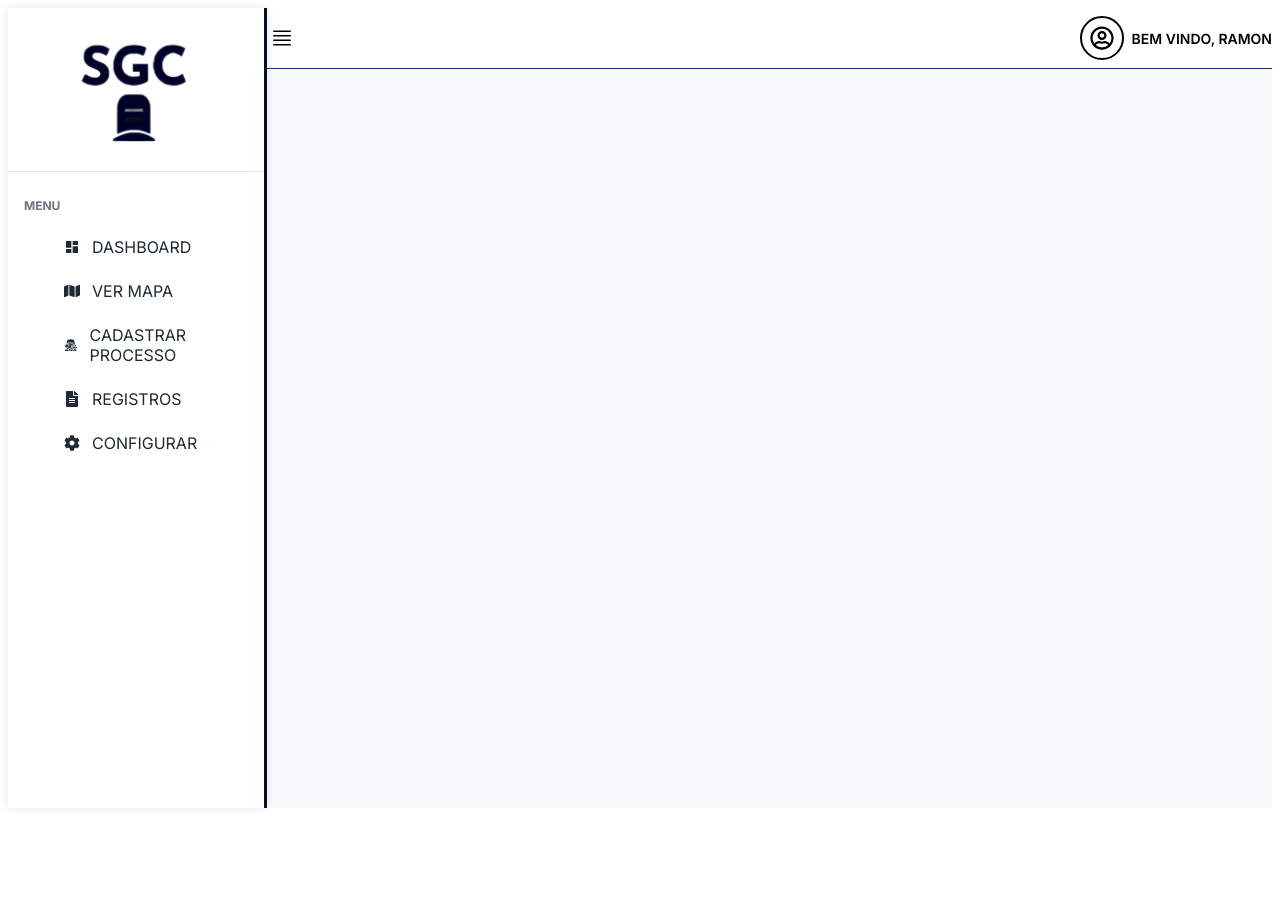
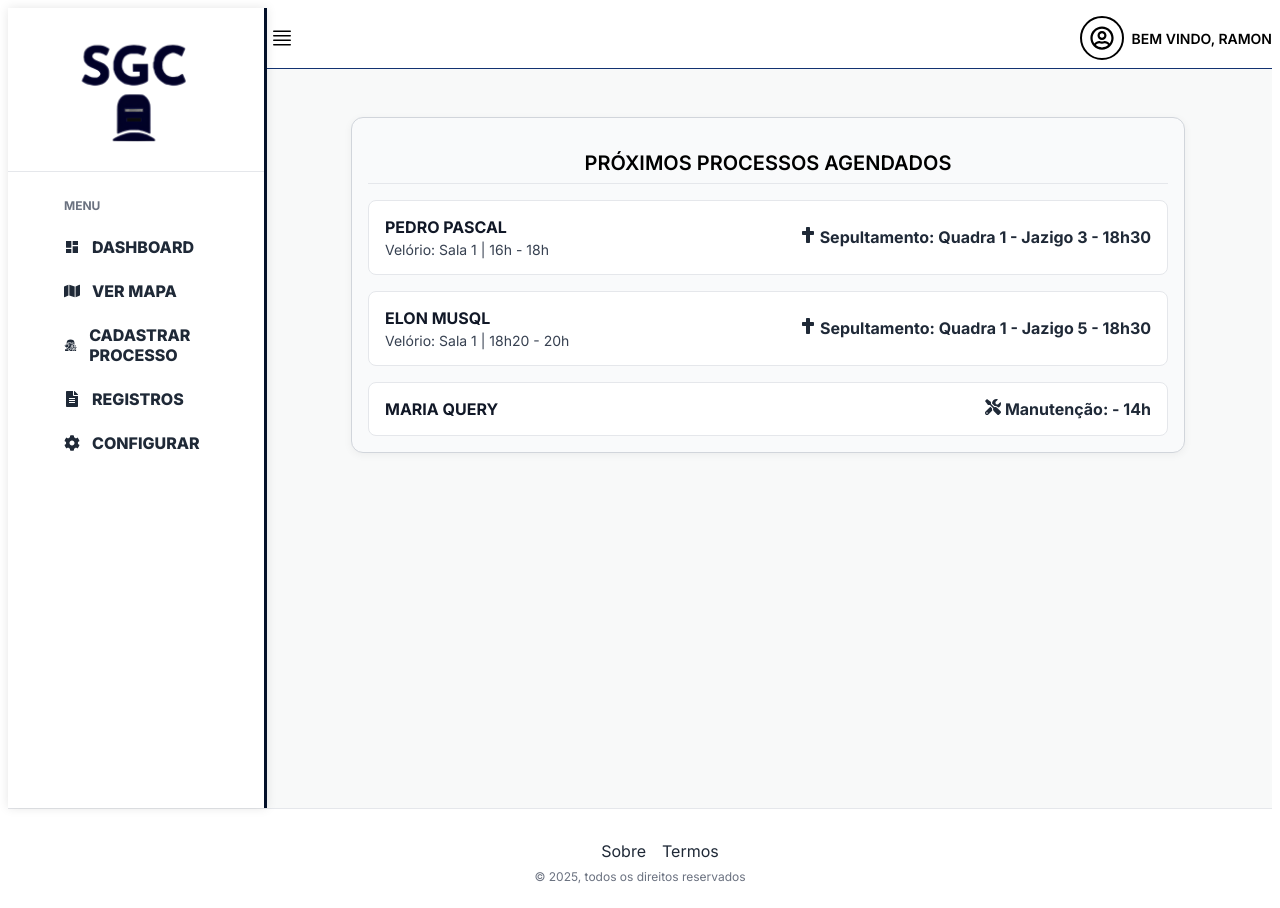
Before and after one commit to ramonlopes23/fatec-lab-sgc-front-end, a React (Vite) app in the folder front-cemiterio/: page / in a window 1280 px wide. Before the commit the page ends 816 px from the top, so only its background shows below. Built offline with nearby package versions, Linux system fonts and the light colour scheme.

Commit message:
Front:em andamento

```diff
--- a/front-cemiterio/src/App.jsx
+++ b/front-cemiterio/src/App.jsx
@@ -1,7 +1,9 @@
 import React from 'react';
-import MainLayout from './layout/mainlayout';
+import MainLayout from './layout/MainLayout';
+import Footer from './components/Footer';
 import { BrowserRouter} from "react-router-dom";
 import '../styles.css';
+import Dashboard from './components/Dashboard';
 
 
 export default function App(){
@@ -10,7 +12,7 @@ export default function App(){
     <BrowserRouter>
     <div className="flex">
       <MainLayout />
-
+      <Footer />
       <main className="flex-1 p-6">
         {/* <AppRoutes /> */}
       </main>
--- /dev/null
+++ b/front-cemiterio/src/components/Dashboard/index.jsx
@@ -0,0 +1,71 @@
+import React from "react";
+import { DashboardWrapper, Card, CardHeader, CardBody, ProcessItem, ProcessInfo, ProcessAction } from "./styles";
+import {FaCross} from "react-icons/fa";
+import { FaSkullCrossbones } from "react-icons/fa";
+import {FaTools} from "react-icons/fa";
+
+export default function Dashboard() {
+
+    const icones ={
+        Sepultamento:<FaCross />,
+        Exumação:<FaSkullCrossbones />,
+        Manutenção:<FaTools />
+    };
+
+    const processos = [
+        {
+            id: 1,
+            nome: "PEDRO PASCAL",
+            tipo: "Sepultamento",
+            velorio: "Sala 1 | 16h - 18h",
+            local: "Quadra 1 - Jazigo 3",
+            horario: "18h30",
+        },
+
+        {
+            id: 2,
+            nome: "ELON MUSQL",
+            tipo: "Sepultamento",
+            velorio: "Sala 1 | 18h20 - 20h",
+            local: "Quadra 1 - Jazigo 5",
+            horario: "18h30",
+        },
+
+        {
+            id: 3,
+            nome: "MARIA QUERY",
+            tipo: "Manutenção",
+            velorio: null,
+            local: "",
+            horario: "14h",
+        },
+
+    ];
+
+
+    return(
+        <DashboardWrapper>
+            <Card>
+                <CardHeader>PRÓXIMOS PROCESSOS AGENDADOS</CardHeader>
+                <CardBody>
+                    {processos.map((p)=>(
+                        <ProcessItem key={p.id}>
+                            <ProcessInfo>
+                            <strong>{p.nome}</strong>
+                            {p.velorio && <span>Velório: {p.velorio}</span>}
+
+                            </ProcessInfo>
+                            <ProcessAction>
+                                {icones[p.tipo] || null}
+                                <span> {p.tipo}: </span>
+                                {p.local && <span> {p.local} </span>}
+                                <span>- {p.horario}</span>
+                            </ProcessAction>
+                        </ProcessItem>
+                    ))}
+                </CardBody>
+            </Card>
+        </DashboardWrapper>
+
+    )
+}
--- /dev/null
+++ b/front-cemiterio/src/components/Dashboard/styles.js
@@ -0,0 +1,63 @@
+import styled from "styled-components";
+
+export const DashboardWrapper = styled.div`
+  display: flex;
+  justify-content: center;
+  padding: 2rem;
+`;
+
+export const Card = styled.div`
+  background-color: #f9fafb;
+  border: 1px solid #d1d5db;
+  border-radius: 12px;
+  padding: 1rem;
+  width: 100%;
+  max-width: 800px;
+  box-shadow: 0 2px 8px rgba(0, 0, 0, 0.05);
+`;
+
+export const CardHeader = styled.h2`
+  font-size: 1.25rem;
+  font-weight: 600;
+  text-align: center;
+  margin-bottom: 1rem;
+  border-bottom: 1px solid #e5e7eb;
+  padding-bottom: 0.5rem;
+`;
+
+export const CardBody = styled.div`
+  display: flex;
+  flex-direction: column;
+  gap: 1rem;
+`;
+
+export const ProcessItem = styled.div`
+  display: flex;
+  justify-content: space-between;
+  align-items: center;
+  background: #ffffff;
+  border: 1px solid #e5e7eb;
+  padding: 1rem;
+  border-radius: 8px;
+`;
+
+export const ProcessInfo = styled.div`
+  display: flex;
+  flex-direction: column;
+  gap: 0.25rem;
+
+  strong {
+    font-size: 1rem;
+    color: #111827;
+  }
+
+  span {
+    font-size: 0.875rem;
+    color: #374151;
+  }
+`;
+
+export const ProcessAction = styled.div`
+  font-weight: bold;
+  color: #1f2937;
+`;
--- /dev/null
+++ b/front-cemiterio/src/components/Footer/index.jsx
@@ -0,0 +1,22 @@
+import React from "react";
+
+import {FooterWrapper, FooterContainer, SubFooter} from "./styles";
+
+
+
+export default function Footer(){
+    return(
+        <FooterWrapper>
+            <FooterContainer>
+            <li>
+                <a to="#">Sobre</a>
+            </li>
+            <li>
+                <a to="#">Termos</a>
+            </li>
+            </FooterContainer>
+
+            <SubFooter>© 2025, todos os direitos reservados</SubFooter>
+        </FooterWrapper>
+    )
+}
--- /dev/null
+++ b/front-cemiterio/src/components/Footer/styles.js
@@ -0,0 +1,30 @@
+import styled from "styled-components";
+
+export const FooterWrapper = styled.footer`
+  background-color: #ffffff;
+  border-top: 1px solid #e5e7eb;
+  padding: 1rem;
+  text-align: center;
+`;
+
+export const FooterContainer = styled.ul`
+  display: flex;
+  justify-content: center;
+  gap: 1rem;
+  list-style: none;
+  margin-bottom: 0.5rem;
+
+  a {
+    text-decoration: none;
+    color: #1f2937;
+
+    &:hover {
+      color: #2563eb;
+    }
+  }
+`;
+
+export const SubFooter = styled.div`
+  font-size: 0.75rem;
+  color: #6b7280;
+`;
--- a/front-cemiterio/src/components/SidebarMenu/styles.js
+++ b/front-cemiterio/src/components/SidebarMenu/styles.js
@@ -36,6 +36,7 @@ font-size:0.75rem;
 font-family:"Inter", sans-serif;
 color:#6b7280;
 margin-bottom:0.5rem;
+margin-left:2.5rem;
 `;
 
 
@@ -51,7 +52,7 @@ export const StyledNavLink = styled(NavLink)`
   border-radius: 0.375rem;
   text-decoration: none;
   color: #1f2937;
-  font-weight: 400;
+  font-weight: 800;
 
   &:hover {
     background-color: #f3f4f6;
--- a/front-cemiterio/src/layout/MainLayout.jsx
+++ b/front-cemiterio/src/layout/MainLayout.jsx
@@ -1,3 +1,4 @@
+import Dashboard from "../components/Dashboard";
 import Header from "../components/Header";
 import SidebarMenu from "../components/SidebarMenu";
 import {Content,LayoutContainer,PageContent, SidebarContainer,GlobalStyle} from "./styles"
@@ -18,8 +19,10 @@ export default function MainLayout ({children }){
             </SidebarContainer>
             <Content isSidebarOpen={isSidebarOpen}>
                 <Header userName="Ramon" onMenuClick={toggleSidebarMenu} />
-                <PageContent>{children}</PageContent>
+                <PageContent><Dashboard /></PageContent>
+
             </Content>
+
         </LayoutContainer>
     );
 }
--- a/front-cemiterio/src/layout/styles.js
+++ b/front-cemiterio/src/layout/styles.js
@@ -25,7 +25,7 @@ export const Content = styled.div`
 export const PageContent = styled.main`
   flex: 1;
   padding: 1rem;
-  background-color: #f9fafb;
+  background-color: #f8f9f9ff;
   overflow: auto;
 `;
 
```
